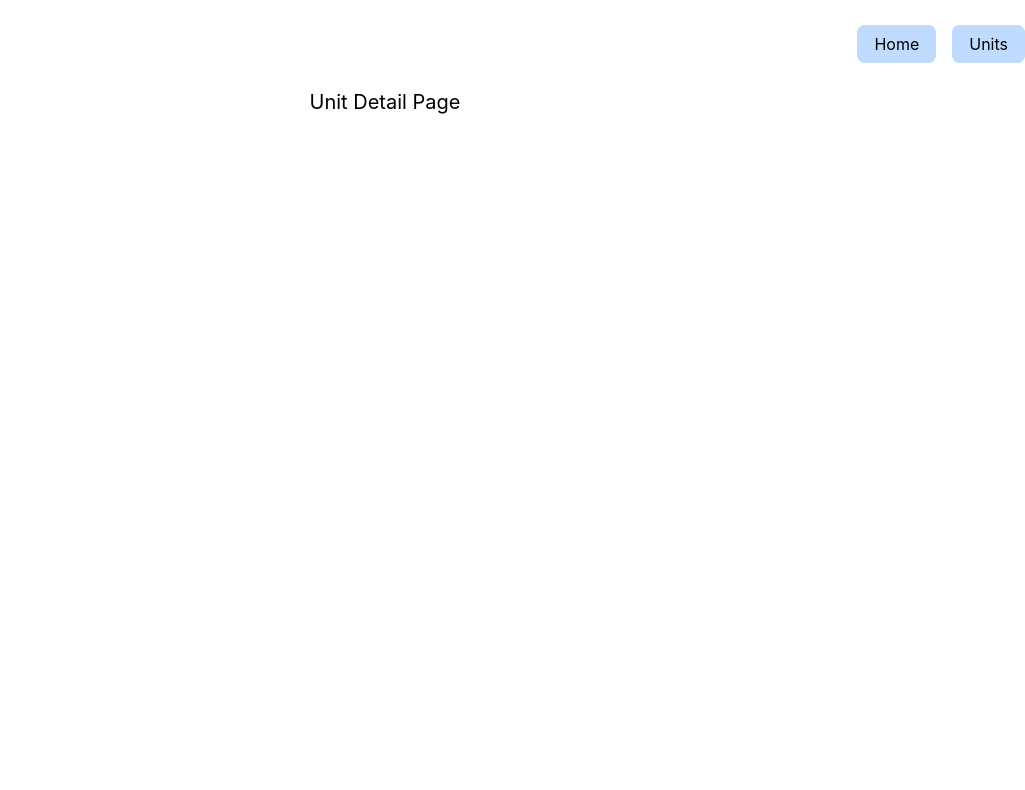
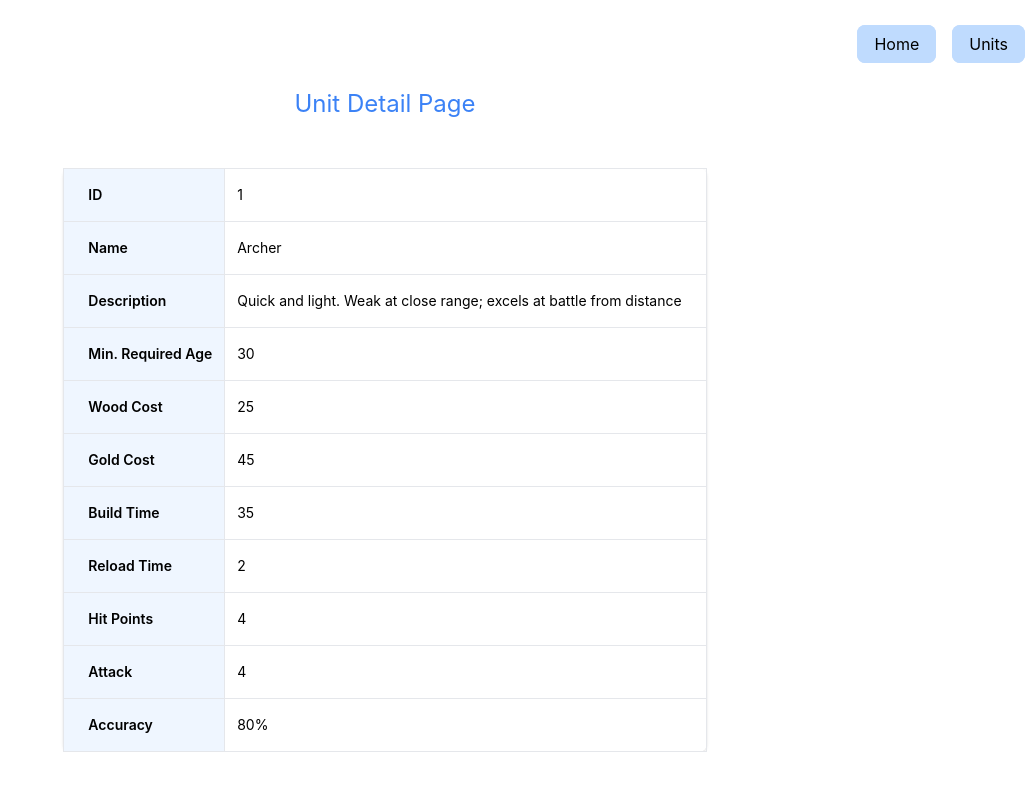
Before and after one commit to cerensolpan/age-of-empires-react, a React (Create React App) app: page /units/1 in a window 1280 px wide. Shown: the top 790 px of the page, without its empty margins (255-1280 px from the left). Built offline with nearby package versions, Linux system fonts and the light colour scheme.

Commit message:
Create unit detail page

```diff
--- a/src/Unit/index.js
+++ b/src/Unit/index.js
@@ -1,7 +1,172 @@
+import { useDispatch, useSelector } from "react-redux";
+import { useParams } from "react-router-dom";
+import { requestUnitData } from "../actions/actionTypes";
+import { useEffect } from "react";
+import LoadingCircle from "../components/LoadingCircle";
+
 export default function Unit() {
+  const { unit, error, loading } = useSelector((state) => state.unitReducer);
+  let { id } = useParams();
+  const dispatch = useDispatch();
+
+  useEffect(() => {
+    dispatch(requestUnitData(Number(id)));
+  }, [id]);
+
   return (
-    <div>
-      <h1 className="text-xl">Unit Detail Page</h1>
+    <div className="space-y-12 px-12">
+      <h1 className="text-2xl text-blue-500">Unit Detail Page</h1>
+      {loading ? (
+        <LoadingCircle />
+      ) : error ? (
+        <span className="text-red-500">Error</span>
+      ) : (
+        <div className="flex justify-center overflow-hidden">
+          <table className="divide divide-gray-300 shadow rounded-lg px-4">
+            <tbody>
+              <tr className="border border-gray-200">
+                <th
+                  scope="col"
+                  className="bg-blue-50 text-primary border-r py-3.5 pl-4 px-3 text-left text-sm font-semibold sm:pl-6 "
+                >
+                  ID
+                </th>
+                <td className="text-secondary py-4 pl-3 pr-4 text-left text-sm sm:pr-6 ">
+                  {unit.id}
+                </td>
+              </tr>
+              <tr className="border border-gray-200">
+                <th
+                  scope="col"
+                  className="bg-blue-50 text-primary border-r py-3.5 pl-4 px-3 text-left text-sm font-semibold sm:pl-6 "
+                >
+                  Name
+                </th>
+                <td className="text-secondary py-4 pl-3 pr-4 text-left text-sm sm:pr-6 ">
+                  {unit.name}
+                </td>
+              </tr>
+              <tr className="border border-gray-200">
+                <th
+                  scope="col"
+                  className="bg-blue-50 text-primary border-r py-3.5 pl-4 px-3 text-left text-sm font-semibold sm:pl-6 "
+                >
+                  Description
+                </th>
+                <td className="text-secondary py-4 pl-3 pr-4 text-left text-sm sm:pr-6 ">
+                  {unit.description}
+                </td>
+              </tr>
+              <tr className="border border-gray-200">
+                <th
+                  scope="col"
+                  className="bg-blue-50 text-primary border-r py-3.5 pl-4 px-3 text-left text-sm font-semibold sm:pl-6 "
+                >
+                  Min. Required Age
+                </th>
+                <td className="text-secondary py-4 pl-3 pr-4 text-left text-sm sm:pr-6 ">
+                  {unit.range}
+                </td>
+              </tr>
+              {unit.cost && unit.cost.Wood && (
+                <tr className="border border-gray-200">
+                  <th
+                    scope="col"
+                    className="bg-blue-50 text-primary border-r py-3.5 pl-4 px-3 text-left text-sm font-semibold sm:pl-6 "
+                  >
+                    Wood Cost
+                  </th>
+                  <td className="text-secondary py-4 pl-3 pr-4 text-left text-sm sm:pr-6 ">
+                    {unit.cost.Wood}
+                  </td>
+                </tr>
+              )}
+
+              {unit.cost && unit.cost.Food && (
+                <tr className="border border-gray-200">
+                  <th
+                    scope="col"
+                    className="bg-blue-50 text-primary border-r py-3.5 pl-4 px-3 text-left text-sm font-semibold sm:pl-6 "
+                  >
+                    Food Cost
+                  </th>
+                  <td className="text-secondary py-4 pl-3 pr-4 text-left text-sm sm:pr-6 ">
+                    {unit.cost.Food}
+                  </td>
+                </tr>
+              )}
+              {unit.cost && unit.cost.Gold && (
+                <tr className="border border-gray-200">
+                  <th
+                    scope="col"
+                    className="bg-blue-50 text-primary border-r py-3.5 pl-4 px-3 text-left text-sm font-semibold sm:pl-6 "
+                  >
+                    Gold Cost
+                  </th>
+                  <td className="text-secondary py-4 pl-3 pr-4 text-left text-sm sm:pr-6 ">
+                    {unit.cost.Gold}
+                  </td>
+                </tr>
+              )}
+              <tr className="border border-gray-200">
+                <th
+                  scope="col"
+                  className="bg-blue-50 text-primary border-r py-3.5 pl-4 px-3 text-left text-sm font-semibold sm:pl-6 "
+                >
+                  Build Time
+                </th>
+                <td className="text-secondary py-4 pl-3 pr-4 text-left text-sm sm:pr-6 ">
+                  {unit.build_time}
+                </td>
+              </tr>
+              <tr className="border border-gray-200">
+                <th
+                  scope="col"
+                  className="bg-blue-50 text-primary border-r py-3.5 pl-4 px-3 text-left text-sm font-semibold sm:pl-6 "
+                >
+                  Reload Time
+                </th>
+                <td className="text-secondary py-4 pl-3 pr-4 text-left text-sm sm:pr-6 ">
+                  {unit.reload_time}
+                </td>
+              </tr>
+              <tr className="border border-gray-200">
+                <th
+                  scope="col"
+                  className="bg-blue-50 text-primary border-r py-3.5 pl-4 px-3 text-left text-sm font-semibold sm:pl-6 "
+                >
+                  Hit Points
+                </th>
+                <td className="text-secondary py-4 pl-3 pr-4 text-left text-sm sm:pr-6 ">
+                  {unit.hit_points}
+                </td>
+              </tr>
+              <tr className="border border-gray-200">
+                <th
+                  scope="col"
+                  className="bg-blue-50 text-primary border-r py-3.5 pl-4 px-3 text-left text-sm font-semibold sm:pl-6 "
+                >
+                  Attack
+                </th>
+                <td className="text-secondary py-4 pl-3 pr-4 text-left text-sm sm:pr-6 ">
+                  {unit.attack}
+                </td>
+              </tr>
+              <tr className="border border-gray-200">
+                <th
+                  scope="col"
+                  className="bg-blue-50 text-primary border-r py-3.5 pl-4 px-3 text-left text-sm font-semibold sm:pl-6 "
+                >
+                  Accuracy
+                </th>
+                <td className="text-secondary py-4 pl-3 pr-4 text-left text-sm sm:pr-6 ">
+                  {unit.accuracy}
+                </td>
+              </tr>
+            </tbody>
+          </table>
+        </div>
+      )}
     </div>
   );
 }
```
